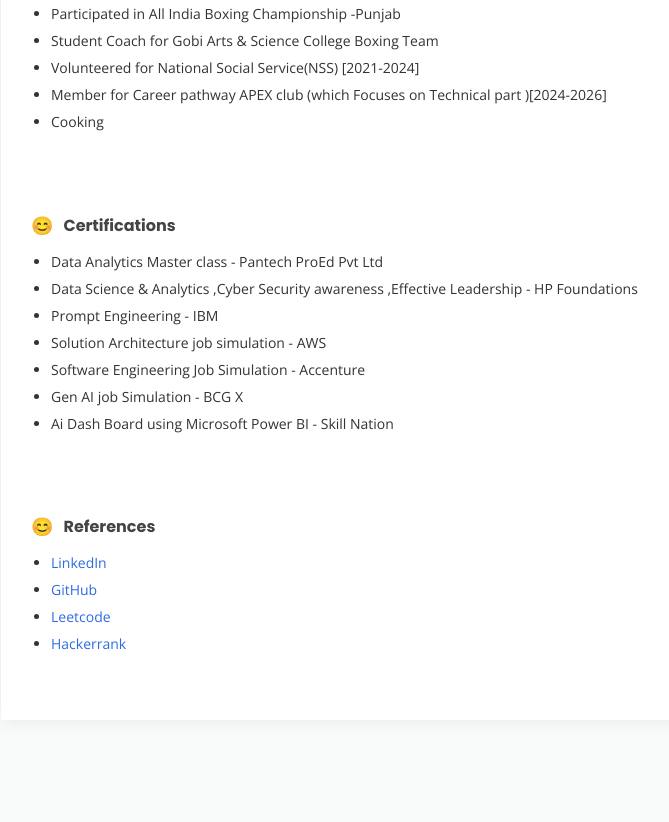
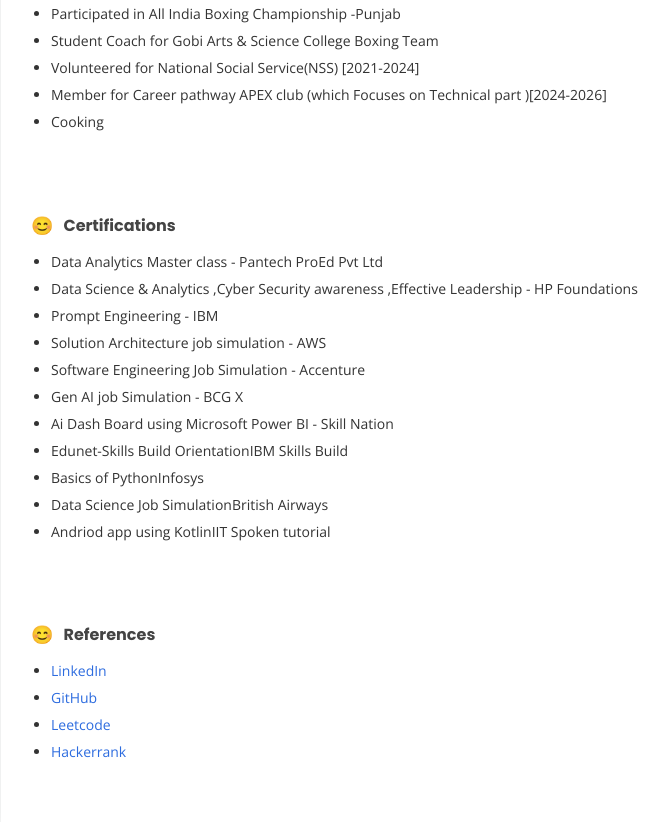
Before and after one commit to Kannan14385/Resume-site, a plain HTML site: page index.html in a window 1280 px wide. Shown: the part 1552-2374 px from the top of the page, without its empty margins (59-728 px from the left). Before the commit the page ends 2312 px from the top, so only its background shows below. Drawn offline with nearby package versions, Linux system fonts and the light colour scheme.

Commit message:
Update index.html

```diff
--- a/index.html
+++ b/index.html
@@ -265,6 +265,11 @@
           <li>Software Engineering Job Simulation - <span>Accenture</span></li>
           <li>Gen AI job Simulation - <span>BCG X</span></li>
           <li>Ai Dash Board using Microsoft Power BI - <span>Skill Nation</span></li>
+          <li>Edunet-Skills Build Orientation<span>IBM Skills Build</span></li>
+          <li>Basics of Python<span>Infosys</span></li>
+          <li> Data Science Job Simulation<span>British Airways</span></li>
+          <li><span>Andriod app using Kotlin</span>IIT Spoken tutorial</li>
+
         </ul>
       </div>
     </div>
```
